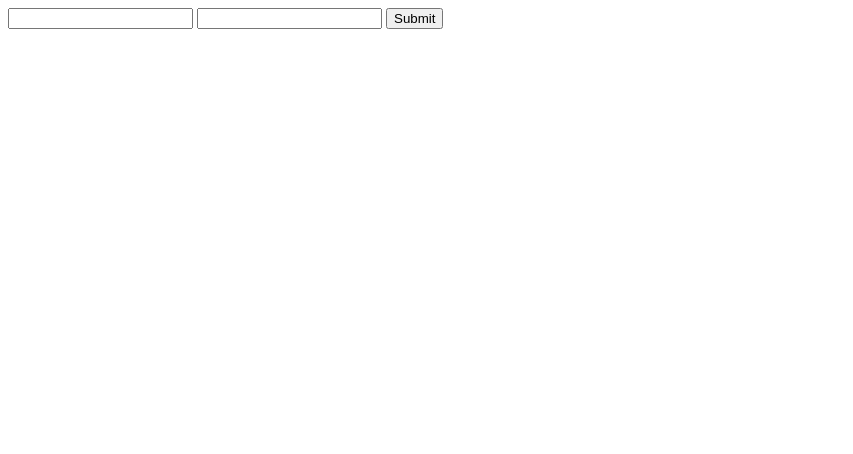
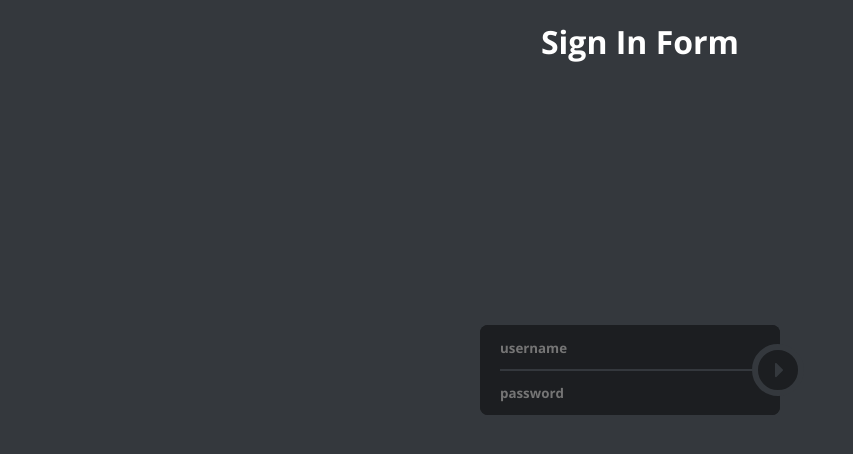
Before and after one commit to lapkiteam/site-backend, a plain HTML site: page auth/index.html in a window 1280 px wide. Shown: the whole page, without its empty margins (0-853 px from the left). Drawn offline with nearby package versions, Linux system fonts and the light colour scheme.

Commit message:
Add some logc.

```diff
--- /dev/null
+++ b/auth/css/style.css
@@ -0,0 +1,105 @@
+@import url(https://fonts.googleapis.com/css?family=Open+Sans:400,700);
+@import url('https://cdnjs.cloudflare.com/ajax/libs/font-awesome/4.2.0/css/font-awesome.min.css');
+
+*{
+	font-family: 'Open Sans', 'sans-serif', 'FontAwesome';
+}
+body{
+    background: rgb(52, 56, 61);
+}
+h1{
+	color: rgb(255, 255, 255);
+	margin: 20px auto 0;
+	width: 200px;
+	text-align: center;
+}
+#wrapper{
+	position: absolute;
+	width: 320px;
+	left: 50%;
+	margin-left: -160px;
+	top: 50%;
+	margin-top: -75px;
+}
+
+/* === Sign in Form === */
+#sign-in {
+	height: 90px;
+	width: 300px;
+	border-radius: 8px;
+	position: relative;
+}
+#sign-in::before {
+	display: block;
+	position: relative;
+	height: 2px;
+	background: rgb(52, 56, 61);
+	content: '';
+	top: 44px;
+	margin-left: 20px;
+	z-index: 1;
+}
+#sign-in input:first-of-type{
+	border-top-right-radius: 8px;
+	border-top-left-radius: 8px;
+}
+#sign-in input:last-of-type{
+	border-bottom-right-radius: 8px;
+	border-bottom-left-radius: 8px;
+}
+#sign-in  input[type="text"], #sign-in  input[type="password"], #sign-in button[type="submit"]{
+	background: rgb(28, 30, 33);
+	box-shadow: inset -100px -100px 0 rgb(28, 30, 33); /*Prevent yellow autofill color*/
+	color: rgb(52, 56, 61);
+}
+#sign-in  input[type="text"], #sign-in  input[type="password"]{
+	position: relative;
+	display: block;
+	width: 280px;
+	height: 45px;
+	border: 0;
+	outline: 0;
+	top: -2px;
+	padding: 0 0 0 20px;
+	font-weight: 700;
+}
+#sign-in  input[type="text"]:focus, #sign-in  input[type="password"]:focus{
+	color: rgb(255, 255, 255);
+}
+#sign-in button[type="submit"]{
+	display: block;
+	position: absolute;
+	width: 52px;
+	height: 52px;
+	color: rgb(52, 56, 61);
+	border-radius: 50px;
+	outline: 0;
+	z-index: 2;
+	top: 19px;
+	right: -24px;
+	border: 6px solid rgb(52, 56, 61);
+	font-size: 25px;
+	text-indent: 0px;
+	padding-left: 9px;
+	padding-bottom: 3px;
+	text-align: center;
+}
+#sign-in button[type="submit"]:hover{
+	color: rgb(0, 126, 165);
+	text-shadow: 0 0 10px rgb(0, 126, 165);
+	cursor: pointer;
+}
+#sign-in p {
+	color: rgb(79, 85, 97);
+	padding: 0 20px;
+	font-weight: 700;
+	font-size: 12px;
+	margin: 5px 0 0 0;
+}
+#sign-in p > a{
+	color: rgb(111, 119, 135);
+	text-decoration: none;
+}
+#sign-in p > a:hover{
+	border-bottom: 1px solid;
+}
--- a/auth/index.html
+++ b/auth/index.html
@@ -1,13 +1,21 @@
 <!DOCTYPE html>
-<html>
-    <head>
-        <title>Auth</title>
-    </head>
-    <body>
-        <form method="post" action="/auth">
-            <input type="text" name="login" id="login" />
-            <input type="password" name="password" id="password" />
-            <input type="submit" value="Submit"/>
-        </form>
-    </body>
+<html >
+<head>
+  <meta charset="UTF-8">
+  <title>Welcome</title>
+      <link rel="stylesheet" href="css/style.css">
+</head>
+
+<body>
+  <h1>Sign In Form</h1>
+<div id="wrapper">
+	<form id="sign-in" method="POST" action="/auth" autocomplete="off">
+		<input type="text" id="login" name="login" placeholder="username" />
+		<input type="password" id="password" name="password" placeholder="password" />
+		<button type="submit">&#xf0da;</button>
+	</form>
+</div>
+
+
+</body>
 </html>
```
Also changed, not shown: 1 other file.
